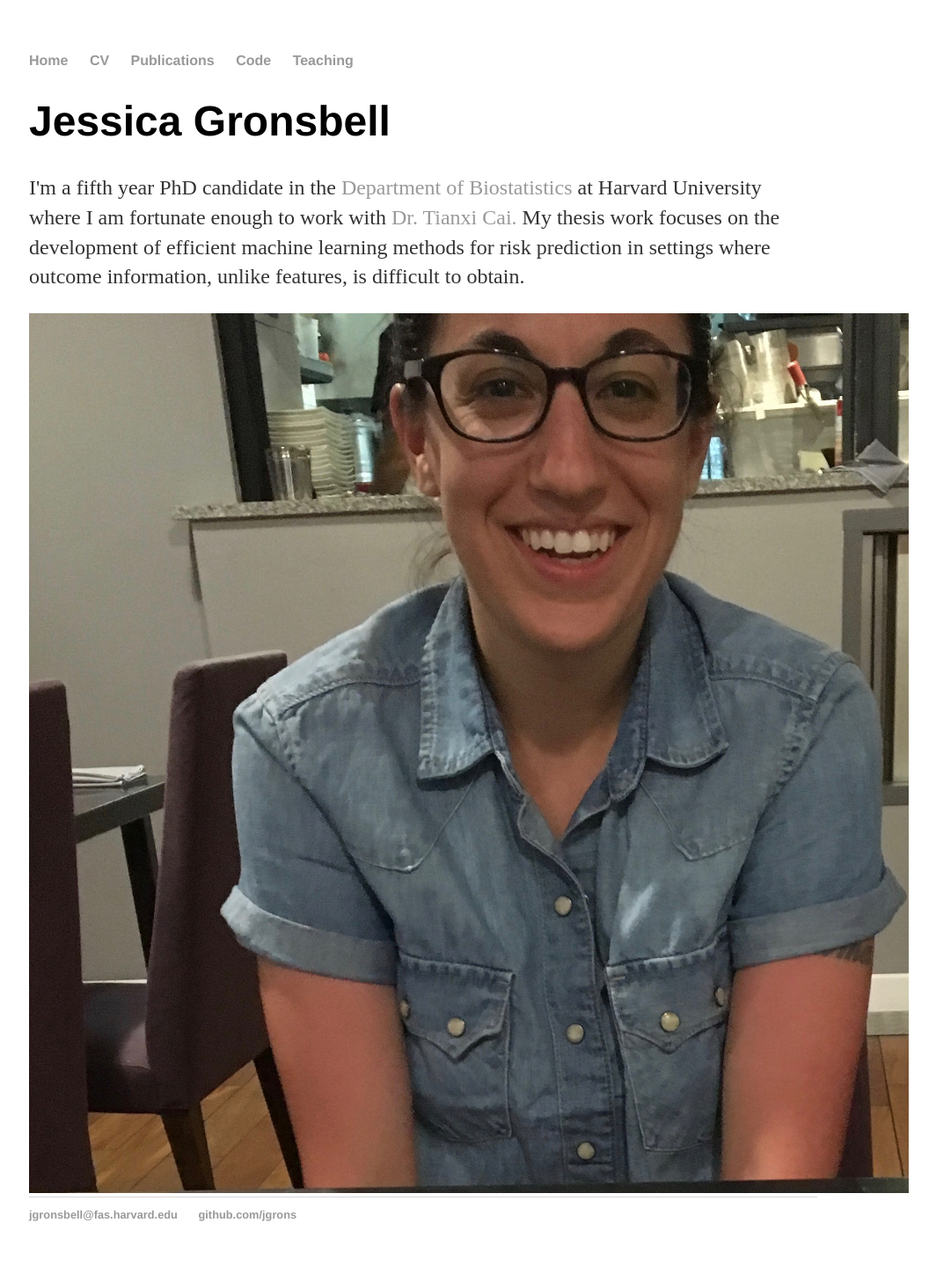
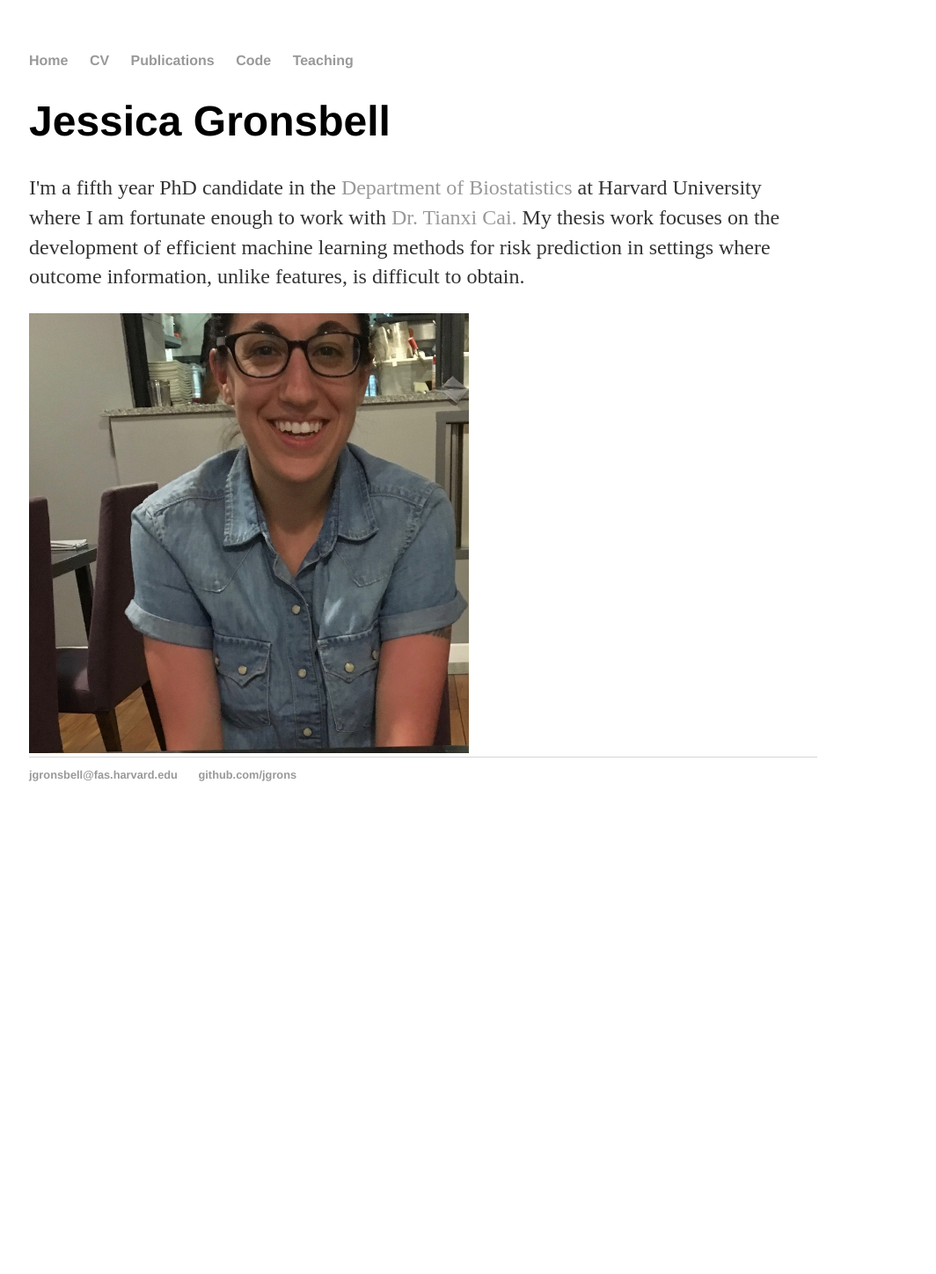
Before and after one commit to jgrons/old_website, a Jekyll site: the page built from index.html, in a window 1280 px wide. Shown: the whole page at 88% size, without its empty margins (159-1223 px from the left). Built offline with Jekyll 4.4.1, drawn with Linux system fonts in a browser that asks for light colours; after the commit the page ends 948 px from its top, so only the background shows below that.

Commit message:
Update index.html

```diff
--- a/index.html
+++ b/index.html
@@ -14,7 +14,7 @@
 		</p>
 	<div class="span2">
         <a href="../pics/me.jpg">
-            <img src="../pics/me.jpg" HEIGHT="1000" WIDTH="1000"
+            <img src="../pics/me.jpg" HEIGHT="500" WIDTH="500"
                   title="JG" alt="JG"/></a>
         </div>
 
```
